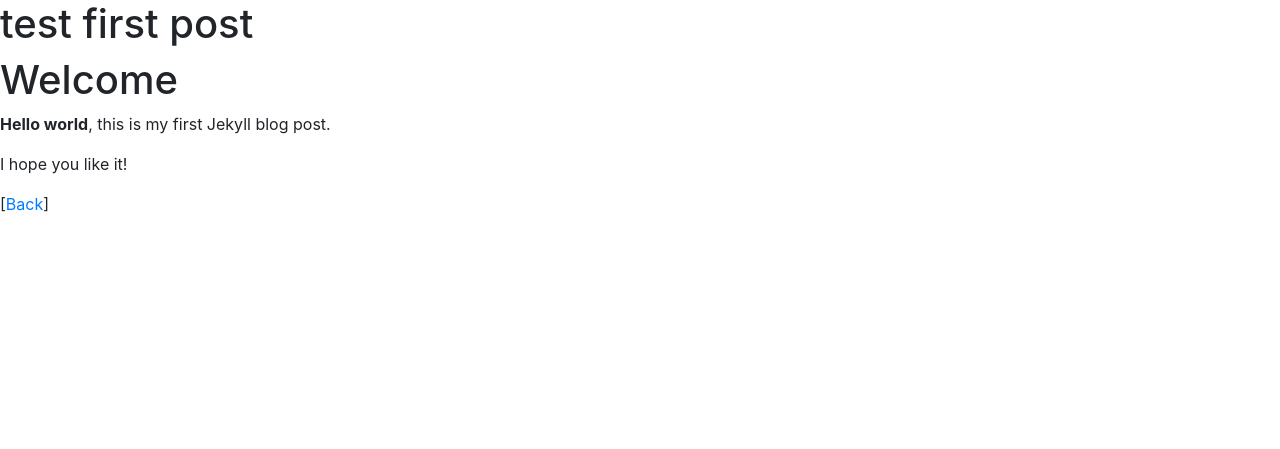
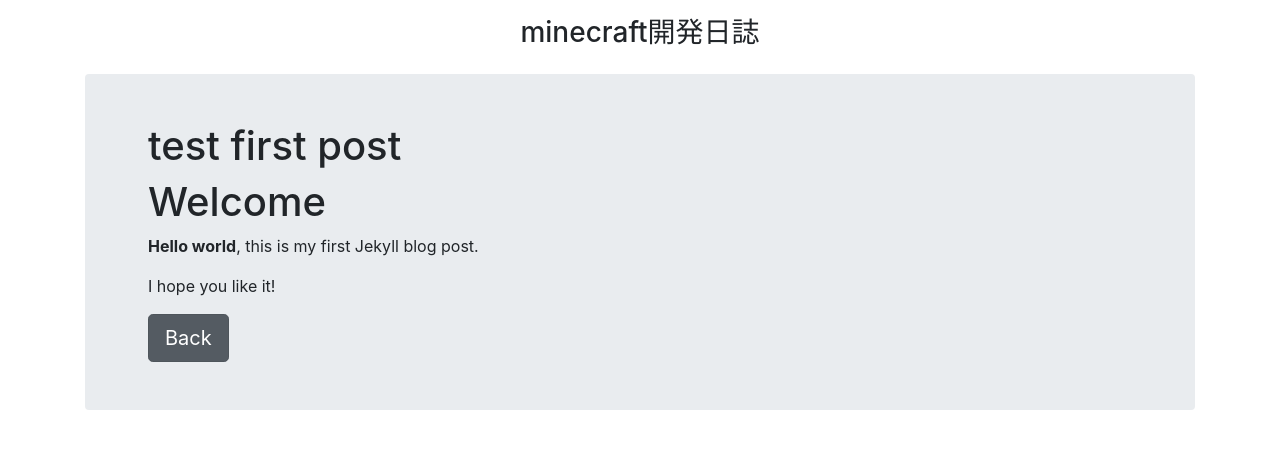
Before and after one commit to nukokoi/minecraft, a Jekyll site: the page built from _posts/2019-05-16-title.md, in a window 1280 px wide. Shown: the top 449 px of the page. Built offline with Jekyll 4.4.1, drawn with Linux system fonts in a browser that asks for light colours; nearby versions of some CDN libraries.

Commit message:
update  2019-06-14 01:29;50

```diff
--- a/_layouts/default.html
+++ b/_layouts/default.html
@@ -1,5 +1,5 @@
 <!doctype html>
-<html>
+<html lang="ja">
   <head>
     <meta charset="utf-8">
     <title>{{ page.title }}</title>
@@ -12,11 +12,24 @@
   </head>
   <body>
 
+<div class="container">
+<script src="//adm.shinobi.jp/s/866d547b0b4324617e6920c3bac0a34c"></script>
+
+    <header class="blog-header py-3">
+    <div class="row">
+    <div class="col-3 pt-1"></div>
+    <div class="col-6 text-center">
+        <p class="h3">minecraft開発日誌</p>
+    </div>
+    <div class="col-3"></div>
+    </div>
+    </header>
+
+    {{ content }}
+
 
 <script src="//adm.shinobi.jp/s/866d547b0b4324617e6920c3bac0a34c"></script>
-    {{ content }}
-<script src="//adm.shinobi.jp/s/866d547b0b4324617e6920c3bac0a34c"></script>
-
+</div>
 
 
 <!-- Bootstrap core JavaScript
--- a/_layouts/post.html
+++ b/_layouts/post.html
@@ -2,13 +2,20 @@
 layout: default
 ---
 
+<div class="jumbotron p-4 p-md-5 rounded">
+<div class="col-md-8">
 <h1>{{ page.title }}</h1>
 
 {{ content }}
 
+<a href=
 {% if jekyll.environment == "production" %}
-[<a href="{{site.folder_url| prepend:site.url}}/">Back</a>]
+"{{site.folder_url| prepend:site.url}}/"
 {%else%}
-[<a href="{{site.url}}/">Back</a>]
+"{{site.url}}/"
 {% endif %}
+ class="btn btn-secondary btn-lg active" role="button" aria-pressed="true">Back</a>
 <br>
+
+</div>
+</div>
```
Also changed, not shown: index.md (+0 -11 lines).
